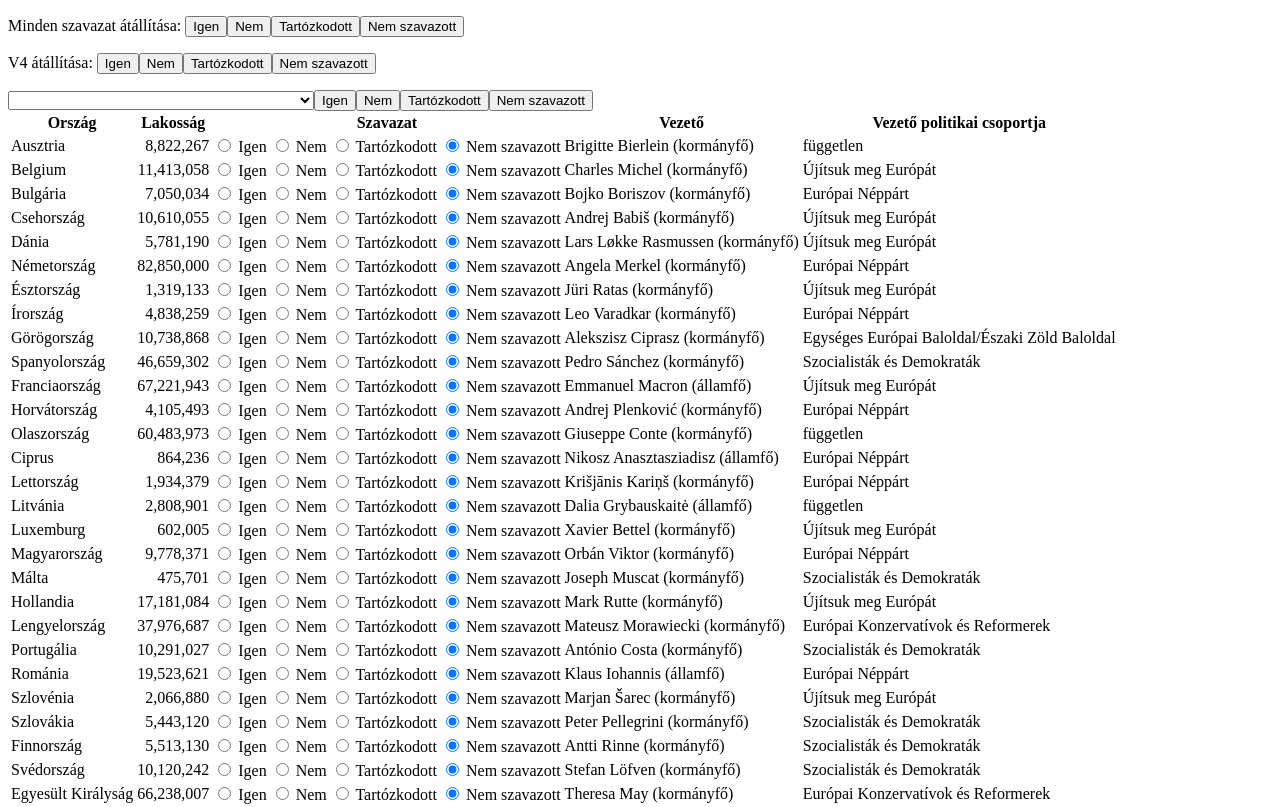
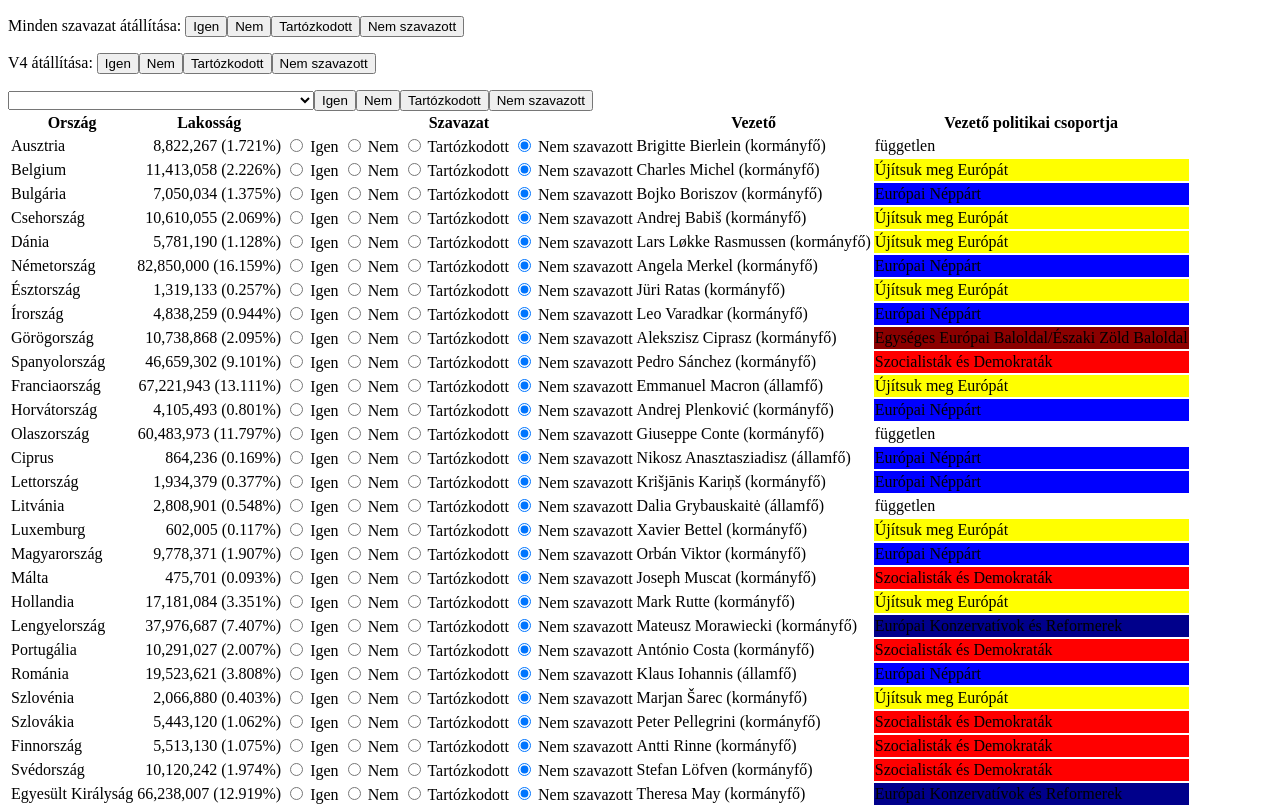
Before and after one commit to aProudCynic/councilvote2, an Angular app: page / in a window 1280 px wide. Shown: the top 807 px of the page. Built offline with nearby package versions, Linux system fonts and the light colour scheme.

Commit message:
feature: adding colours for political groups

```diff
--- a/src/app/vote-form/vote-form.component.html
+++ b/src/app/vote-form/vote-form.component.html
@@ -8,7 +8,7 @@
     </tr>
 <tr *ngFor="let memberStateVote of votingRecord.votes | keyvalue">
     <td>{{memberStateVote.key.name}}</td>
-    <td style="text-align: right">{{memberStateVote.key.population | number}}</td>
+    <td style="text-align: right">{{memberStateVote.key.population | number}} ({{getPopulationPercentOfAll(memberStateVote.key) | number}}%)</td>
     <td *ngFor="let voteValue of voteValues">
             <input type="radio"
                    [(ngModel)]="memberStateVote.value"
@@ -18,6 +18,8 @@
                    {{voteValue}}
     </td>
     <td>{{memberStateVote.key.leader.name}} ({{memberStateVote.key.leader.type}})</td>
-    <td>{{memberStateVote.key.leader.politicalGroup}}</td>
+    <td
+        [style.background-color]="getBackgroundColorFor(memberStateVote.key.leader.politicalGroup)"
+    >{{memberStateVote.key.leader.politicalGroup}}</td>
 </tr>
 </table>
--- a/src/app/vote-form/vote-form.component.ts
+++ b/src/app/vote-form/vote-form.component.ts
@@ -3,6 +3,7 @@
 import { VotingRecord } from 'src/model/voting-record.model';
 import { Vote } from 'src/model/vote.model';
 import { MemberState } from 'src/model/country.model';
+import { PoliticalGroup } from 'src/model/political-group.model';
 
 @Component({
   selector: 'app-vote-form',
@@ -31,4 +32,25 @@
     this.votingService.castVote(memberState, vote);
   }
 
+  getPopulationPercentOfAll(memberState: MemberState): number {
+    return memberState.population / this.votingService.totalMemberStateNumberAndPopulation.population * 100;
+  }
+
+  getBackgroundColorFor(politicalGroup: PoliticalGroup) {
+    switch(politicalGroup) {
+      case PoliticalGroup.EPP:
+        return 'blue';
+      case PoliticalGroup.SD:
+        return 'red';
+      case PoliticalGroup.RENEW_EUROPE:
+        return 'yellow';
+      case PoliticalGroup.ECR:
+          return 'darkblue';
+      case PoliticalGroup.GUE_NGL:
+        return 'darkred';
+      default:
+        return '#FFFFFF';
+    }
+  }
+
 }
```
